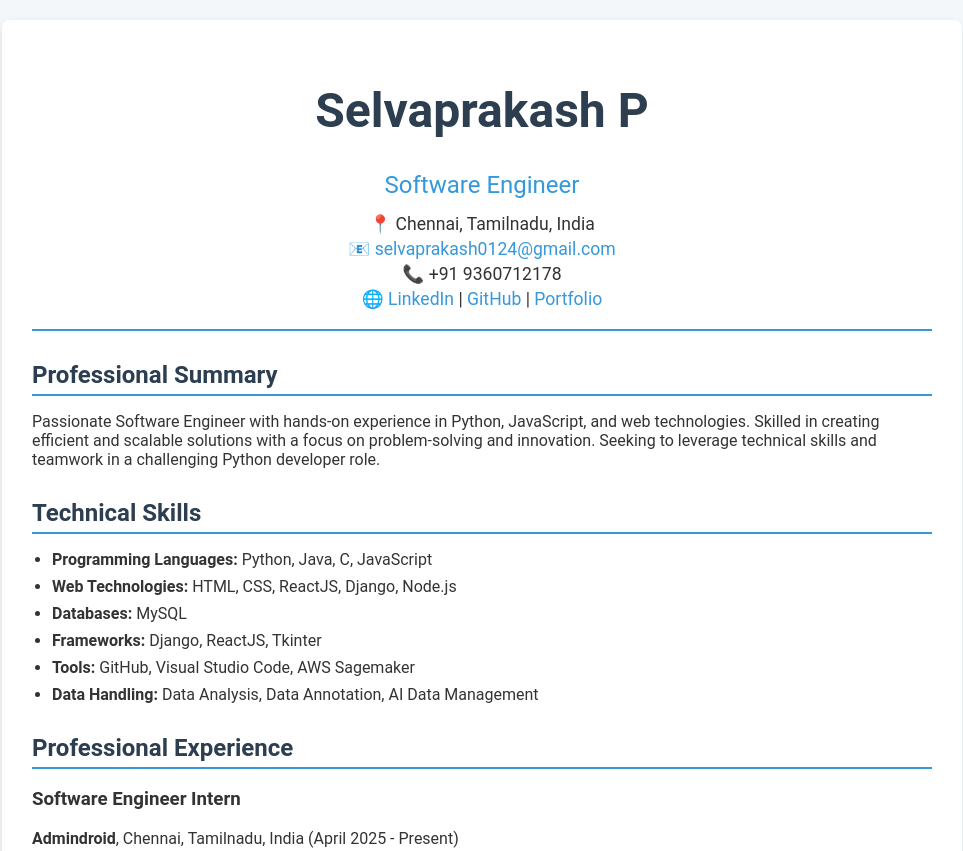
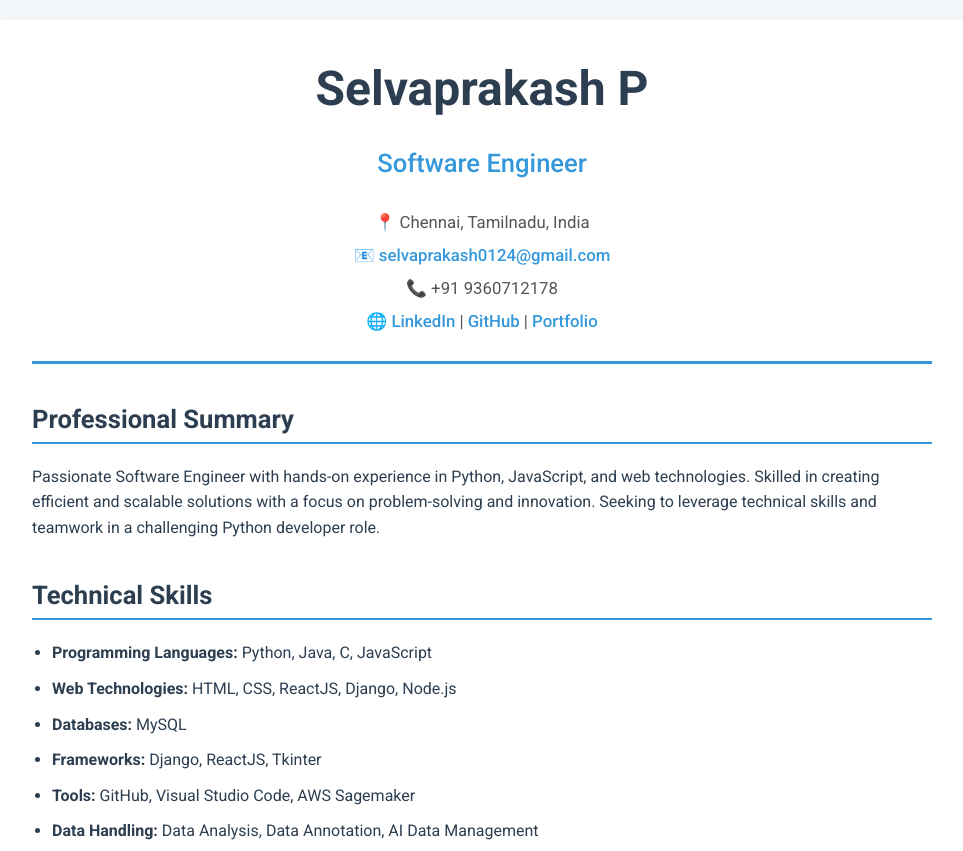
Before and after one commit to Selvasaha/resume, a plain HTML site: page index.html in a window 1280 px wide. Shown: the top 851 px of the page, without its empty margins (158-1121 px from the left). Drawn offline with Linux system fonts and the light colour scheme; a script that the page names is missing.

Commit message:
Update styles.css
Admindroid

```diff
--- a/styles.css
+++ b/styles.css
@@ -1,46 +1,57 @@
+/* styles.css */
+
+@import url('https://fonts.googleapis.com/css2?family=Roboto:wght@400;500;700&display=swap');
+
 body {
-    font-family: 'Roboto', sans-serif; /* Changed font */
-    background-color: #f4f7f9; /* Subtle light background for readability */
-    color: #333;
+    font-family: 'Roboto', sans-serif;
+    background-color: #f4f7f9;
+    color: #2c3e50;
     margin: 0;
     padding: 20px;
 }
 
 .container {
-    max-width: 900px; /* Wider container for better use of space */
+    max-width: 900px;
     margin: 0 auto;
     background-color: #ffffff;
-    padding: 30px;
-    box-shadow: 0 4px 10px rgba(0, 0, 0, 0.1); /* Slightly stronger shadow */
-    border-radius: 8px;
+    padding: 40px;
+    box-shadow: 0 10px 30px rgba(0, 0, 0, 0.05);
+    border-radius: 12px;
 }
 
 header {
     text-align: center;
-    margin-bottom: 30px;
-    border-bottom: 2px solid #3498db; /* Add a light blue border for header separation */
-    padding-bottom: 15px;
+    margin-bottom: 40px;
+    padding-bottom: 20px;
+    border-bottom: 3px solid #3498db;
 }
 
 h1 {
-    font-size: 3em;
-    color: #2c3e50; /* Darker text for name */
+    font-size: 3rem;
+    color: #2c3e50;
+    margin: 0;
 }
 
 .subtitle {
-    font-size: 1.5em;
-    color: #3498db; /* Blue color for profession */
-    margin-bottom: 15px;
+    font-size: 1.6rem;
+    color: #3498db;
+    font-weight: 500;
+}
+
+.contact-info {
+    margin-top: 15px;
 }
 
 .contact-info p {
-    margin: 5px 0;
-    font-size: 1.1em;
+    margin: 6px 0;
+    font-size: 1.05em;
+    color: #555;
 }
 
 a {
     color: #3498db;
     text-decoration: none;
+    font-weight: 500;
 }
 
 a:hover {
@@ -48,33 +59,44 @@ a:hover {
 }
 
 section {
-    margin-bottom: 30px;
+    margin-bottom: 40px;
 }
 
 h2 {
+    font-size: 1.6em;
     border-bottom: 2px solid #3498db;
-    padding-bottom: 5px;
-    margin-bottom: 15px;
+    padding-bottom: 8px;
+    margin-bottom: 20px;
     color: #2c3e50;
 }
 
 ul {
-    list-style-type: disc;
+    list-style: disc;
     padding-left: 20px;
 }
 
 ul li {
-    margin-bottom: 8px;
+    margin-bottom: 10px;
+    line-height: 1.6;
+}
+
+.projects h3,
+.education h3,
+.experience h3 {
+    margin-top: 20px;
+    font-size: 1.3em;
+    color: #34495e;
+}
+
+p {
+    line-height: 1.6;
 }
 
 footer {
     text-align: center;
     margin-top: 50px;
-    padding-top: 15px;
+    padding-top: 20px;
     border-top: 1px solid #ddd;
+    color: #777;
+    font-size: 0.95em;
 }
-
-footer p {
-    font-size: 1em;
-    color: #666;
-}
```
